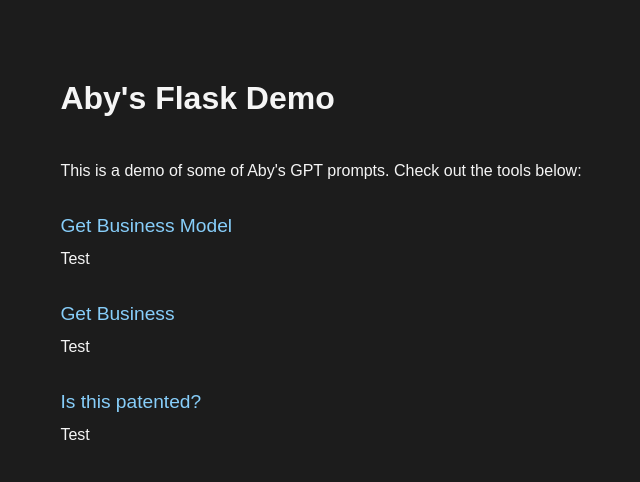
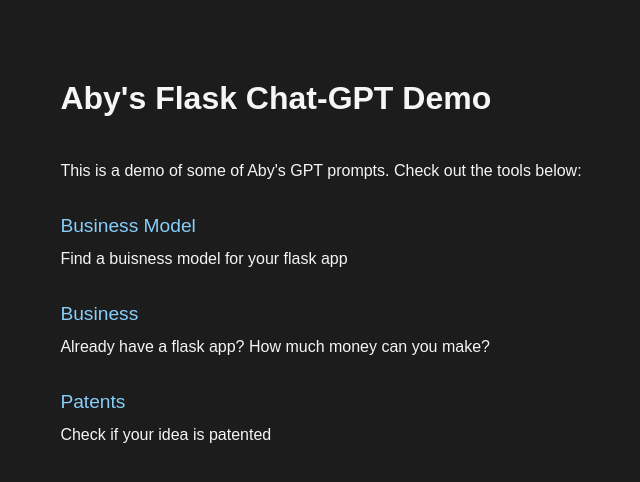
Before and after one commit to AaronBakerBio/CS103A-Team7, a Flask app: page /aby in a window 1280 px wide. Shown: the top 482 px of the page, without its empty margins (319-959 px from the left). Run offline with Flask 2, Linux system fonts and the light colour scheme.

Commit message:
Fixed front page

```diff
--- a/templates/aby.html
+++ b/templates/aby.html
@@ -10,24 +10,24 @@
   </head>
   <body>
     <div class="container">
-      <h1>Aby's Flask Demo</h1>
+      <h1>Aby's Flask Chat-GPT Demo</h1>
       <p>
         This is a demo of some of Aby's GPT prompts. Check out the tools below:
       </p>
 
       <div>
-        <a href="/prompt_aby/businessModel">Get Business Model</a>
-        <p>Test</p>
+        <a href="/prompt_aby/businessModel">Business Model</a>
+        <p>Find a buisness model for your flask app</p>
       </div>
 
       <div>
-        <a href="/prompt_aby/business">Get Business</a>
-        <p>Test</p>
+        <a href="/prompt_aby/business">Business</a>
+        <p>Already have a flask app? How much money can you make?</p>
       </div>
 
       <div>
-        <a href="/prompt_aby/patent">Is this patented?</a>
-        <p>Test</p>
+        <a href="/prompt_aby/patent">Patents</a>
+        <p>Check if your idea is patented</p>
       </div>
     </div>
   </body>
```
